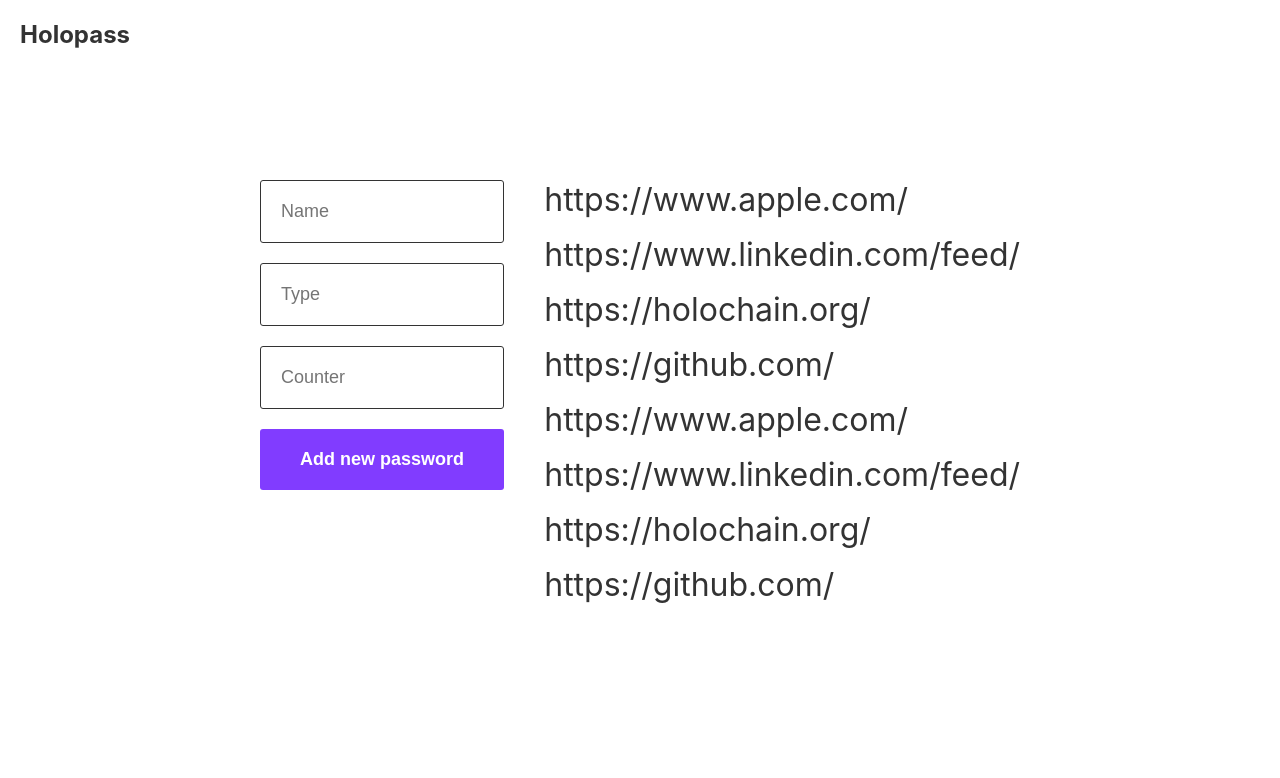
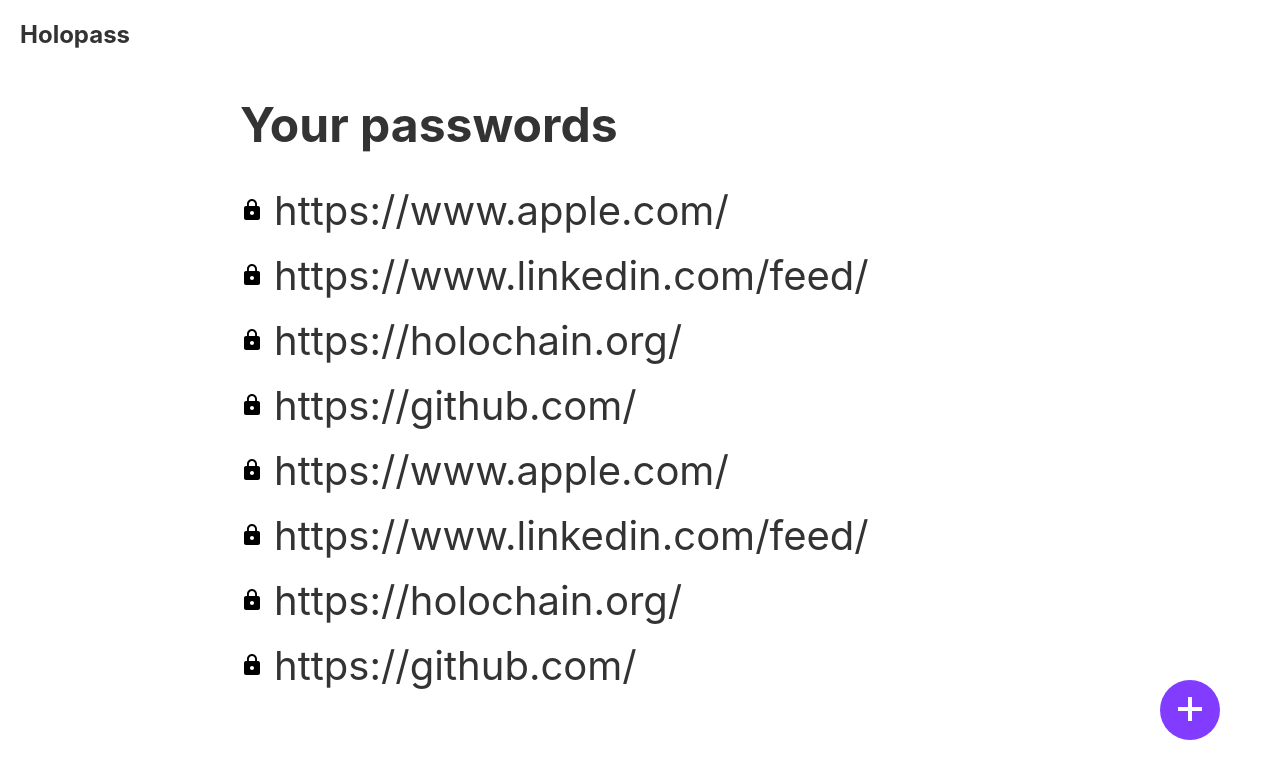
Before and after one commit to tatssato/holomasterpass, a React (Create React App) app in the folder gui/: page /passwords in a window 1280 px wide. Shown: the top 778 px of the page. Built offline with nearby package versions, Linux system fonts and the light colour scheme.

Commit message:
Add popup and icons

```diff
--- /dev/null
+++ b/gui/src/components/Popup.js
@@ -0,0 +1,49 @@
+import React from 'react';
+import styled from 'styled-components';
+import Add from '../icons/Add';
+
+const Wrapper = styled.div`
+  width: 100%;
+  height: 100%;
+  position: fixed;
+  background: rgba(255,255,255,0.9);
+  display: flex;
+  justify-content: center;
+  align-items: center;
+  transform: scale(0.9);
+  opacity: ${props => props.open ? '1' : '0'};
+  visibility: ${props => props.open ? 'visible' : 'hidden'};
+  transform: ${props => props.open ? 'scale(1)' : 'scale(0.9)'};
+  transition: all 0.15s ease-in-out;
+`;
+
+const Content = styled.div`
+  max-width: 400px;
+`;
+
+const CloseBtn = styled.button`
+  width: 40px;
+  height: 40px;
+  border-radius: 50%;
+  display: flex;
+  align-items: center;
+  justify-content: center;
+  transform: rotate(45deg);
+  outline: none;
+  cursor: pointer;
+  position: absolute;
+  top: 40px;
+  right: 40px;
+`;
+
+function Popup ({ open, children }) {
+  return(
+    <Wrapper open={open}>
+      <Content>
+        {children}
+      </Content>
+    </Wrapper>
+  );
+}
+
+export default Popup;
--- a/gui/src/icons/Add.js
+++ b/gui/src/icons/Add.js
@@ -1,7 +1,7 @@
 import React from 'react';
 
-export default () => (
+export default ({ fill = '#fff' }) => (
   <svg width="24" height="24" viewBox="0 0 24 24">
-    <path fill="#fff" d="M24 10h-10v-10h-4v10h-10v4h10v10h4v-10h10z"/>
+    <path fill={fill} d="M24 10h-10v-10h-4v10h-10v4h10v10h4v-10h10z"/>
   </svg>
 );
--- /dev/null
+++ b/gui/src/icons/Link.js
@@ -0,0 +1,8 @@
+import React from 'react';
+
+export default () => (
+<svg width="24" height="24" viewBox="0 0 24 24">
+  <path d="M0 0h24v24H0z" fill="none"/>
+  <path d="M3.9 12c0-1.71 1.39-3.1 3.1-3.1h4V7H7c-2.76 0-5 2.24-5 5s2.24 5 5 5h4v-1.9H7c-1.71 0-3.1-1.39-3.1-3.1zM8 13h8v-2H8v2zm9-6h-4v1.9h4c1.71 0 3.1 1.39 3.1 3.1s-1.39 3.1-3.1 3.1h-4V17h4c2.76 0 5-2.24 5-5s-2.24-5-5-5z"/>
+</svg>
+);
--- /dev/null
+++ b/gui/src/icons/Lock.js
@@ -0,0 +1,8 @@
+import React from 'react';
+
+export default () => (
+<svg width="24" height="24" viewBox="0 0 24 24">
+  <path d="M0 0h24v24H0z" fill="none"/>
+  <path d="M18 8h-1V6c0-2.76-2.24-5-5-5S7 3.24 7 6v2H6c-1.1 0-2 .9-2 2v10c0 1.1.9 2 2 2h12c1.1 0 2-.9 2-2V10c0-1.1-.9-2-2-2zm-6 9c-1.1 0-2-.9-2-2s.9-2 2-2 2 .9 2 2-.9 2-2 2zm3.1-9H8.9V6c0-1.71 1.39-3.1 3.1-3.1 1.71 0 3.1 1.39 3.1 3.1v2z"/>
+</svg>
+);
--- a/gui/src/pages/Passwords.js
+++ b/gui/src/pages/Passwords.js
@@ -1,7 +1,11 @@
-import React from 'react';
+import React, { useState } from 'react';
 import styled from 'styled-components';
 import AppShell from '../components/AppShell';
 import AddIcon from '../icons/Add';
+import LinkIcon from '../icons/Link';
+import LockIcon from '../icons/Lock';
+import Popup from '../components/Popup';
+import Add from '../icons/Add';
 
 const Wrapper = styled.div`
   width: 100%;
@@ -11,18 +15,21 @@
 
 const List = styled.ul`
   list-style: none;
+  padding: 0;
 `;
 
-const Url = styled.span`
-  font-size: 32px;
+const Url = styled.div`
+  font-size: 40px;
 `;
 
-const Password = styled.span`
-  font-size: 32px;
+const Password = styled.div`
+  font-size: 40px;
   display: none;
 `;
 
 const ListItem = styled.li`
+  display: flex;
+  align-items: center;
   margin-bottom: 16px;
   cursor: pointer;
   &:hover ${Url} {
@@ -68,6 +75,32 @@
   font-size: 18px;
 `;
 
+const ListText = styled.span`
+  margin-left: 10px;
+`;
+
+const Form = styled.form``;
+
+const ToggleBtn = styled.button`
+  width: 60px;
+  height: 60px;
+  border-radius: 50%;
+  background: #813cff;
+  position: absolute;
+  bottom: 60px;
+  right: 60px;
+  z-index: 2;
+  outline: none;
+  cursor: pointer;
+  transform: ${props => props.open && 'rotate(45deg)'};
+  transition: all 0.15s ease-in-out;
+`;
+
+const Title = styled.h1`
+  font-size: 48px;
+  margin-bottom: 32px;
+`;
+
 const passwords = [
   {
     url: 'https://www.apple.com/',
@@ -104,28 +137,39 @@
 ];
 
 function Passwords () {
+  const [open, setOpen] = useState(false);
+  const handleOpen = () => {
+    setOpen(!open);
+  };
   return (
     <AppShell>
       <Wrapper>
-        <Grid>
-          <GridItem>
-            <Input placeholder="Name" />
-            <Input placeholder="Type" />
-            <Input placeholder="Counter" />
-            <Button>Add new password</Button>
-          </GridItem>
-          <GridItem>
-            <List>
-              {passwords.length && passwords.map((item) => (
-                <ListItem>
-                  <Url className='url'>{item.url}</Url>
-                  <Password className='password'>{item.password}</Password>
-                </ListItem>
-              ))}
-            </List>
-          </GridItem>
-        </Grid>
+        <Title>Your passwords</Title>
+        <List>
+          {passwords.length && passwords.map((item) => (
+            <ListItem>
+              <LockIcon />
+              <Url className='url'>
+                <ListText>{item.url}</ListText>
+              </Url>
+              <Password className='password'>
+                <ListText>{item.password}</ListText>
+              </Password>
+            </ListItem>
+          ))}
+        </List>
       </Wrapper>
+      <ToggleBtn onClick={handleOpen} open={open}>
+        <Add />
+      </ToggleBtn>
+      <Popup open={open}>
+        <Form>
+          <Input placeholder="Site name (eg. github.com)" />
+          <Input placeholder="Type" />
+          <Input placeholder="Counter" />
+          <Button>Add new password</Button>
+        </Form>
+      </Popup>
     </AppShell>
   );
 }
```
